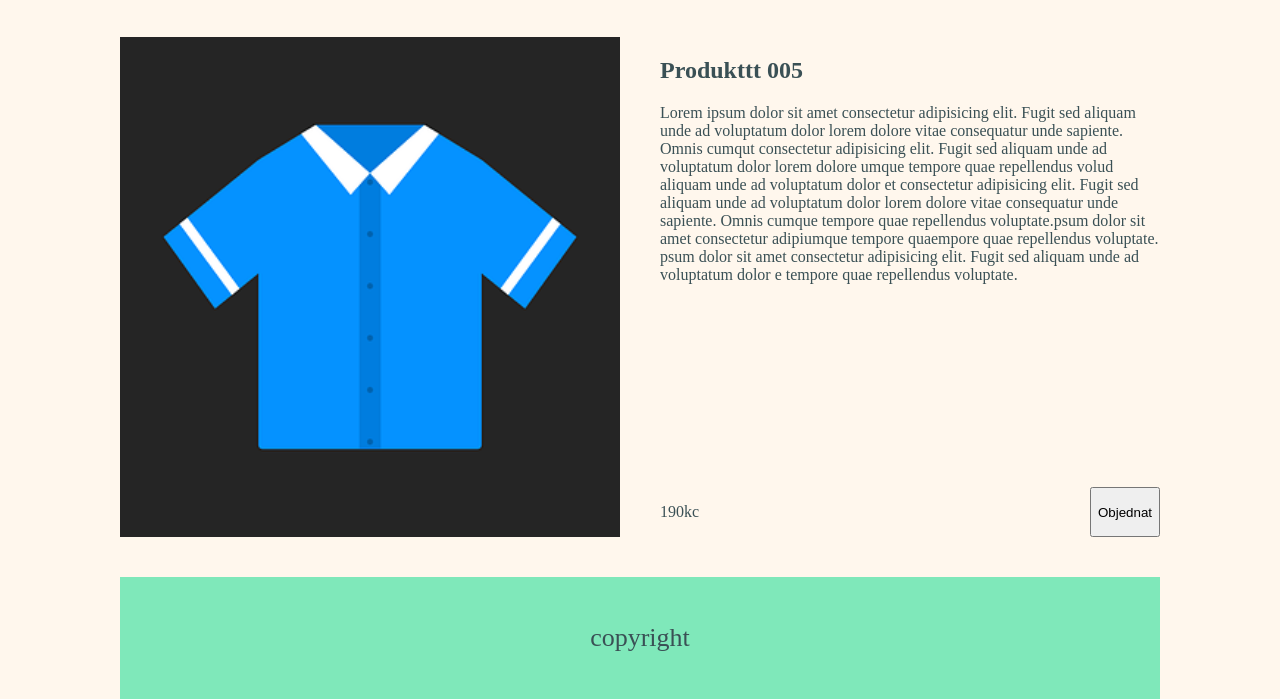
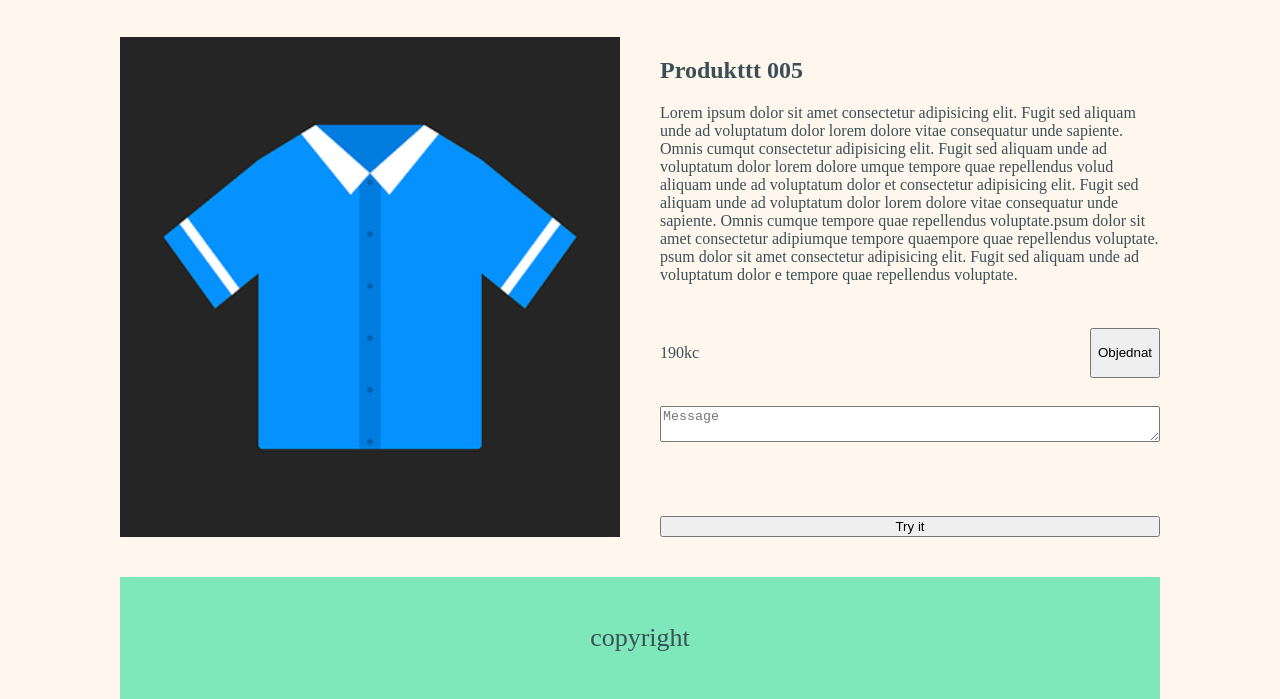
Before and after one commit to LucieTesarova/Ecolotte, an Eleventy site: page produkty/produkt-triko.md in a window 1280 px wide. Shown: the part 465-1164 px from the top of the page. Built offline with nearby package versions, Linux system fonts and the light colour scheme; Eleventy itself is replaced by a stand-in of ours; files that its build step writes are made by us from their sources.

Commit message:
set mail function

```diff
--- a/_includes/layouts/hlavni.njk
+++ b/_includes/layouts/hlavni.njk
@@ -24,7 +24,7 @@
         </ul>
       </nav>
 
-      {{content|safe}}
+      {{ content | safe }}
 
       <footer class="footer">
         <p class="footer_text">copyright</p>
--- a/_includes/layouts/produkt.njk
+++ b/_includes/layouts/produkt.njk
@@ -3,7 +3,7 @@ layout: layouts/hlavni
 ---
 
 <section class="product">
-    <img src="/images/{{obrazek}}" width="500" alt="foto trika" />
+  <img src="/images/{{ obrazek }}" width="500" alt="foto trika" />
   <div class="product_description">
     <div class="product_texts">
       <h2 class="product_title">{{ title }}</h2>
@@ -13,5 +13,44 @@ layout: layouts/hlavni
       <p class="product_price">{{ cena }}</p>
       <button class="product_button">Objednat</button>
     </div>
+    <!-- <form
+      action="mailto:info@w3docs.com?subject=Mail from our Website"
+      method="post"
+      enctype="text/plain"
+    >
+      <div>
+        <label for="name"
+          >Name:
+          <input type="text" name="name" id="name" />
+        </label>
+      </div>
+      <div>
+        <label for="email"
+          >Email:
+          <input type="text" name="email" id="email" />
+        </label>
+      </div>
+      <div>
+        <label>Comments:</label>
+        <br />
+        <textarea name="comments" rows="12" cols="35">
+Send your comments to us.</textarea
+        >
+      </div>
+      <div>
+        <input type="submit" name="submit" value="Send" />
+        <input type="reset" name="reset" value="Clear Form" />
+      </div>
+    </form> -->
+
+
+        <textarea id="message" placeholder="Message"></textarea><br>
+    <button onclick="myFunction()">Try it</button>
+
+      <script>
+      function myFunction() {
+       window.location.href = (`mailto:recipient^example.com?subject=Ecolotte-Objednavka: ${document.querySelector('.product_title').textContent}&body=${document.getElementById('message').value}`).replace('^', '@');
+      }
+    </script>
   </div>
 </section>
```
Lines whose indentation alone changed are shown as unchanged.
